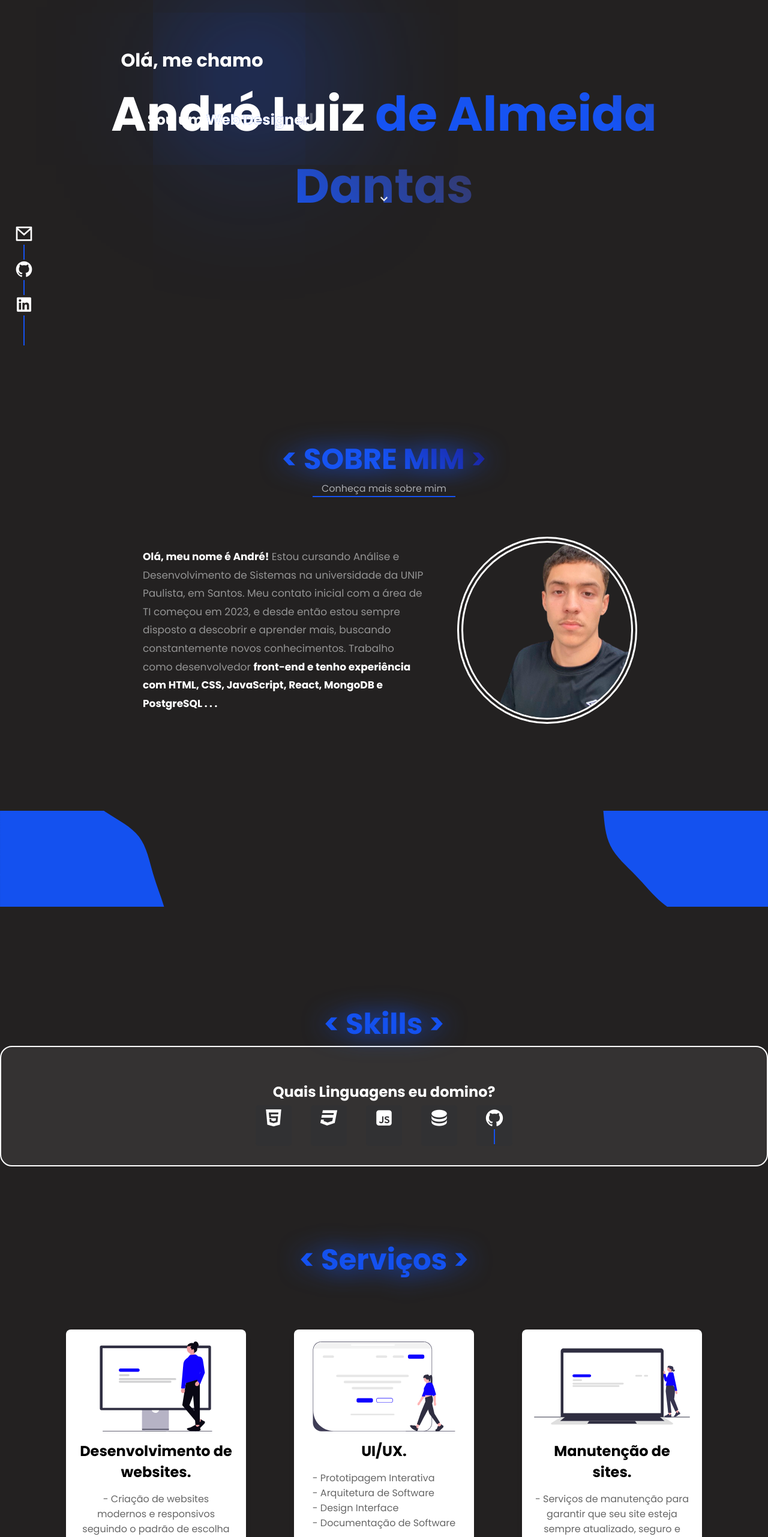
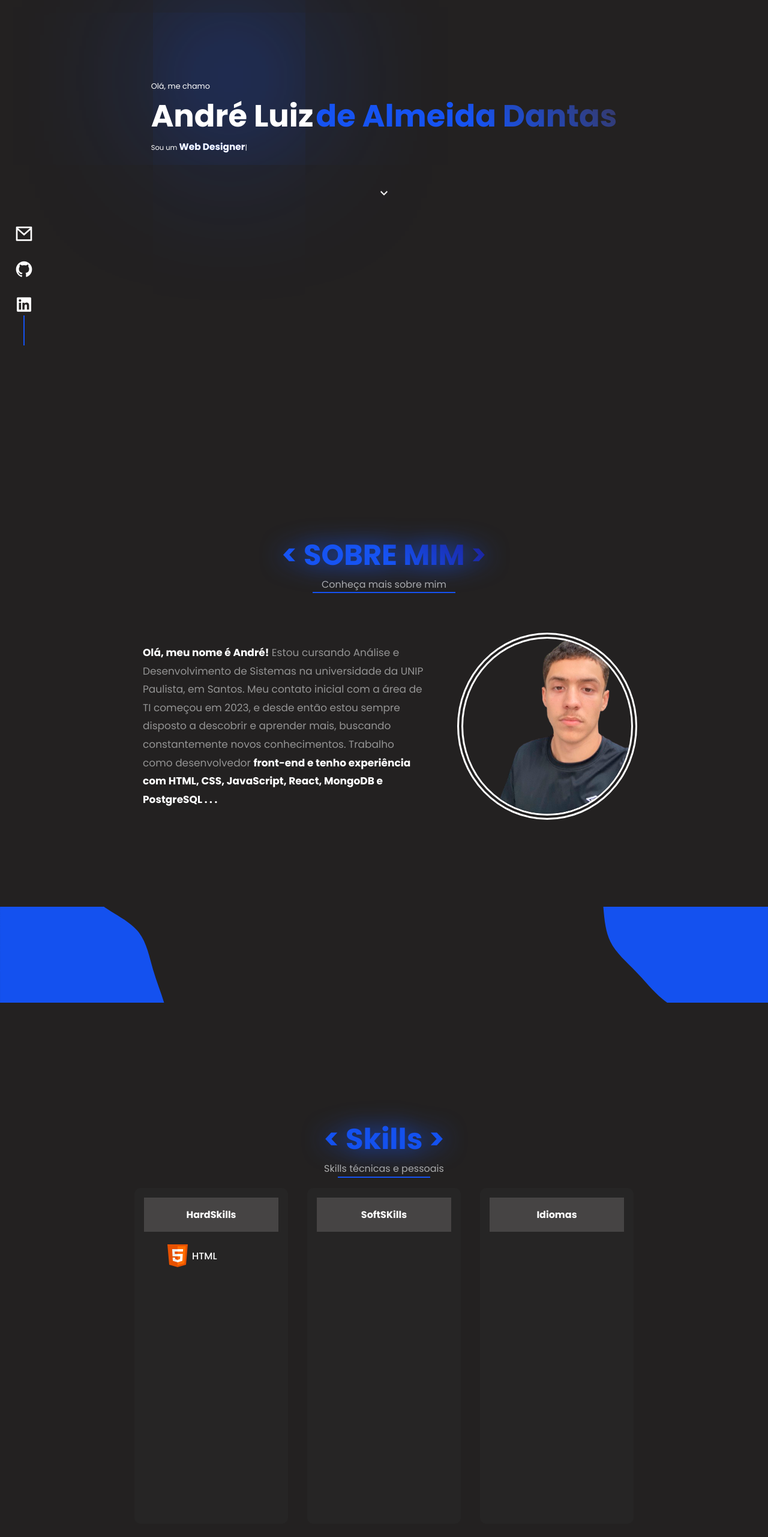
Before and after one commit to dantasz1/Portfolio, a React (Vite) app in the folder my-portifolio/: page / in a window 1280 px wide. Shown: the part 234-2797 px from the top of the page at 60% size. Built offline with nearby package versions, Linux system fonts and the light colour scheme.

Commit message:
otimizando a Hero com unidades de medida para responsividade e melhorando a semantica

```diff
--- a/my-portifolio/index.html
+++ b/my-portifolio/index.html
@@ -6,10 +6,16 @@
     <meta name="viewport" content="width=device-width, initial-scale=1.0" />
     <link href="https://cdn.jsdelivr.net/npm/remixicon/fonts/remixicon.css" rel="stylesheet">
     <link href="https://unpkg.com/boxicons@2.0.7/css/boxicons.min.css" rel="stylesheet">
-    <title> Oi, eu sou o André</title>
+    <script src="https://unpkg.com/aos@2.3.1/dist/aos.js"></script>
+    <link href="https://unpkg.com/aos@2.3.1/dist/aos.css" rel="stylesheet">
+    <link rel="shortcut icon" href="src/assets/images/logo.png" type="image/x-icon">
+    <title> Oi, eu sou o André.</title>
   </head>
   <body>
     <div id="root"></div>
     <script type="module" src="/src/main.jsx"></script>
+    <script>
+      AOS.init();
+    </script>
   </body>
 </html>
--- a/my-portifolio/package.json
+++ b/my-portifolio/package.json
@@ -15,6 +15,7 @@
     "@emotion/styled": "^11.11.5",
     "@mui/icons-material": "^5.15.19",
     "@mui/material": "^5.15.19",
+    "aos": "^2.3.4",
     "react": "^18.2.0",
     "react-dom": "^18.2.0",
     "typed.js": "^2.1.0"
--- a/my-portifolio/src/pages/Home/sections/About/About.jsx
+++ b/my-portifolio/src/pages/Home/sections/About/About.jsx
@@ -9,7 +9,7 @@ const About = () => {
   <div className="info">
     <h2> &lt; Sobre mim &gt;</h2>
     <span>Conheça mais sobre mim</span>
-    <div className="linha-separadora">
+    <div className="linha-separadora1">
     <hr />
     </div>
 
@@ -28,7 +28,7 @@ const About = () => {
       </p>
     </div>
     <div className="minhaFoto">
-      <img src={Foto} alt="Foto de André" />
+      <img id="fotoAndre" src={Foto} alt="Foto de André" />
     </div>
   </div>
   <div className="spacer layer1"></div>
--- a/my-portifolio/src/pages/Home/sections/Hero/Hero.css
+++ b/my-portifolio/src/pages/Home/sections/Hero/Hero.css
@@ -19,58 +19,67 @@ img {
 body {
   font-family: "Poppins", sans-serif;
   background-color: var(--cinza);
-
   min-height: 100vh;
-  width: 100%
-
+  width: 100%;
 }
 
+.backGround-container {
+  height: 100vh; /* Altura igual à altura da tela */
+  width: 100%;
+  padding: 25vh 0vw; /* Espaçamento interno */
+}
 
-.text-gradient {
+.containerTitle {
+  display: flex;
+  justify-content: center;
+  align-items: center;
+  gap: 5rem;
+}
+
+.nome-completo {
+  white-space: nowrap;
+}
+
+#ola {
+  font-size: 1vw;
+  color: var(--branco);
+}
+
+#text-gradient {
   text-align: center;
-  /* Centraliza o conteúdo horizontalmente */
-  font-size: 5rem;
+  font-size: 4vw;
   color: #fff;
   font-weight: bold;
 }
 
-.header-top {
-  position: absolute;
-  top: 39%;
-  /* Ajuste conforme necessário */
-  left: 25%;
-  transform: translateX(-50%);
+.h3multiple {
+  font-size: 0.9vw;
+  color: var(--branco);
+
 }
-
-#ola {
-  font-size: 1.9rem;
-  color: var(--branco);
-  font-family: "Poppins", sans-serif;
+.titulo {
+ text-align: left;
 }
-
-.h3multiple {
-
-  position: absolute;
-  top: 52%;
-  /* Ajuste conforme necessário */
-  left: 30%;
-  transform: translateX(-50%);
-  color: var(--branco);
-  font-size: 1.5rem;
-  /* Ajuste o tamanho conforme necessário */
-  white-space: nowrap;
-  /* Evita que o texto quebre para a próxima linha */
-}
-
 .multiple-text {
   font-weight: bold;
   background: linear-gradient(45deg, #1653f2, #1653f2, #1c1c92);
-
+  font-size: 1.2vw;
   color: #fff;
   -webkit-background-clip: text;
   background-clip: text;
+}
 
+#sobrenome {
+  font-size: 4vw;
+  font-weight: bold;
+  background: linear-gradient(45deg, #1653f2, #1653f2, #373760);
+  -webkit-background-clip: text;
+  background-clip: text;
+  color: transparent;
 }
+
+
+
 
 .luz {
   position: relative;
@@ -82,28 +91,12 @@ body {
 }
 
 
-#sobrenome {
-  font-size: 5rem;
-  font-weight: bold;
-  background: linear-gradient(45deg, #1653f2, #1653f2, #373760);
-  -webkit-background-clip: text;
-  background-clip: text;
-  color: transparent;
-}
 
 
-.backGround-container {
-  max-width: 90%;
-  margin: auto;
-  padding: 25vh 2vw;
-  z-index: 1;
-}
 
-.container {
-  max-width: 100%;
-  margin: auto;
-  padding: 25vh 2vw;
-}
+
+
+
 
 
 
@@ -139,7 +132,7 @@ body {
 }
 
 #arrow img {
-  font-size: 5rem;
+  font-size: 5vh;
 }
 
 
@@ -181,6 +174,7 @@ body {
 
 }
 
+
 #iIcons {
   position: fixed;
   /* ou absolute, dependendo do layout */
@@ -200,26 +194,10 @@ body {
 #iIcons:hover {
 
 
+
   color: var(--azul);
 
   }
-
-
-
-  .ri-mail-line::after,
-  .ri-github-fill::after {
-    content: "";
-    display: block;
-    width: 2px;
-    height: 25px;
-    margin: 0 auto;
-    background-color: var(--azul);
-  }
-
-
-
-
-
 
 
   .ri-linkedin-box-fill::after {
--- a/my-portifolio/src/pages/Home/sections/Hero/Hero.jsx
+++ b/my-portifolio/src/pages/Home/sections/Hero/Hero.jsx
@@ -21,26 +21,33 @@ const Hero = () => {
 
   return (
     <>
-      <header
-      className="backGround-container">
+    <section id="home " className="backGround-container" >
+
 
 
         <span className="luz"></span>
 
-        <div className="header-top">
-        <h4 id="ola">Olá, me chamo</h4>
+<div className="containerTitle">
+    <aside className="titulo">
+
+    <span id="ola">Olá, me chamo</span>
+
+        <div className="nome-completo">
+        <span id="text-gradient">André Luiz</span> <span id="sobrenome"> de Almeida Dantas</span>
         </div>
-        <p className="text-gradient">
-          André Luiz <span id="sobrenome"> de Almeida Dantas</span>
-        </p>
 
-        <h3 className="h3multiple">
-          Sou um <span className="multiple-text"></span>
-        </h3>
+               <span  className="h3multiple">
+                 Sou um <span className="multiple-text"></span>
+               </span>
+    </aside>
+
+</div>
+
         <span id="arrow">
           <KeyboardArrowDownIcon />
         </span>
-      </header>
+
+      </section>
 
       <ul className="icons-contato">
 
@@ -51,7 +58,7 @@ const Hero = () => {
   </li>
   <li>
     <a href="https://github.com/dantasz1" target="_blank" rel="noopener noreferrer">
-      <i id="iIcons" className="ri-github-fill"></i>
+      <i id="iIcons"  className="ri-github-fill"></i>
     </a>
   </li>
   <li>
--- a/my-portifolio/src/pages/Home/sections/Services/Serviços.css
+++ b/my-portifolio/src/pages/Home/sections/Services/Serviços.css
@@ -49,6 +49,7 @@
     padding: 20px;
     text-align: center;
     align-items: center;
+    cursor: pointer;
   }
 
   .card img {
--- a/my-portifolio/src/pages/Home/sections/Services/Serviços.jsx
+++ b/my-portifolio/src/pages/Home/sections/Services/Serviços.jsx
@@ -9,10 +9,12 @@ const Servicos  = () => {
         <>
 
 
-<h2 className="Titulo-servico"> &lt; Serviços &gt;</h2>
+<h2     data-aos="zoom-in"     className="Titulo-servico"> &lt; Serviços &gt;</h2>
 
 
-<section className="servicos">
+<section className="servicos" data-aos="flip-up"
+     data-aos-easing="ease-out-cubic"
+     data-aos-duration="10000">
 <div className="cards">
 <div className="card">
 <img src={undrawWeb} alt="Imagem 1"/>
--- a/my-portifolio/src/pages/Home/sections/Skills/Skills.css
+++ b/my-portifolio/src/pages/Home/sections/Skills/Skills.css
@@ -12,66 +12,131 @@
   body {
     font-family: "Poppins", sans-serif;
     background-color: var(--cinza);
+    min-height: 100vh;
+ width: 100%
   }
 
+#skills {
 
-  .habilidades {
-    justify-content: center;
+  width: 100%;
+  color: var(--branco);
 
-    display: flex;
-  text-align: center;
-    align-items: center;
+}
 
+ .titulos {
+  display: flex;
   flex-direction: column;
-    border: 2px solid white;
-    border-radius: 20px;
+  margin-top: 2rem;
+  justify-content: center;
+  align-items: center;
+ }
 
-   padding: 2rem;
-    background-color: #ffffff14;
-  }
-  .skills {
-   margin: auto auto;
-  }
-
-  .textSkills {
+  .titulos h2 {
     filter: drop-shadow(1px 1px 20px var(--azul));
 
     text-align: center;
     font-size: 3rem;
     color: var(--azul);
   }
-
-  .infoSkill  {
+  .titulos span {
     display: flex;
-    color: var(--branco);
+    align-items: center;
     justify-content: center;
-    align-items: center;
-    font-size: 1.5rem;
-    margin-bottom: 5px;
-  ;
+color: #adadad;
   }
 
-  .skills .item i {
-    font-size: 34px;
-    color: #fff;
+  .linha-separadora2 {
+    display: flex;
+    align-items: center;
+    justify-content: center;
+    width: 12%;
+    border: 1px solid #1653f2;
+    margin: 1px auto; /* Ajuste o espaçamento conforme necessário */
+  }
+
+  /* -================= */
+  .containerSkills {
+    width: 100%;
+    display: flex;
+    flex-wrap: wrap;
+    padding: 1rem 2rem;
+
+    gap: 2rem;
+    justify-content: center;
+/*
+    transform: translateY(50px); Translação para baixo para animação de entrada */
+    /* transition: opacity 0.8s ease, transform 0.8s ease; */
+  }
+
+  /* .containerSkills.aos-init {
+
+
+    /* transform: translateY(0); */
+
+
+
+
+  .skillsBar {
+    flex-direction: column;
+
+
+    background-color: #dbd5d596;
   }
 
 
 
-  .icons {
-    display: flex;
-    gap: 2rem;
-    justify-content: center;
-    flex-wrap: nowrap;
+
+  .skillBar h4 {
+    text-align: center;
+    align-items: center;
+    font-size: 1rem;
+  padding: 1rem 2rem;
+    background-color: rgb(70, 68, 68);
   }
-  .item {
-    padding: 3px;
-    border-radius: 5px;
-    background-color: #313133;
-    transition: transform 0.1s;
-    width: 60px;
+  .bar {
+    flex-direction: column;
+    width: 20vw;
+    height: 70vh;
+    background-color: #29292996;
+    padding: 1rem; /* Adicionado padding para o conteúdo interno */
+    border-radius: 10px; /* Adicionado border-radius para melhor aparência */
   }
-  .item:hover {
-    cursor: pointer;
-    transform: scale(1.5);
+
+  .infoBar > span {
+font-size: 1rem;
+font-weight: 500;
+display: flex;
+padding: 1rem 2rem;
+align-items: center;
   }
+  .progress-line html {
+    position: relative;
+    height: 0.5rem;
+    width: 100%;
+   background-color: #f0f0f0;
+   border-radius: 10px;
+  }
+  .progress-line html::before {
+    position: absolute;
+    content: "";
+    right: 0;
+    top: -10px;
+    height: 0;
+    bottom: 0;
+    border: 0.5rem solid transparent;
+    border-bottom-width: 0px;
+    border-right-width: 0px;
+    border-top-color: #000;
+  }
+  .bar .progress-line span:after {
+    position: absolute;
+    right: 0;
+    top: -28px;
+    color: #fff;
+    font-size: 12px;
+    font-weight: 500;
+    padding: 1px 8px;
+    background: #000;
+    border-radius: 3px;
+    opacity: 0;
+  }
--- a/my-portifolio/src/pages/Home/sections/Skills/Skills.jsx
+++ b/my-portifolio/src/pages/Home/sections/Skills/Skills.jsx
@@ -1,42 +1,103 @@
-import  "../Skills/Skills.css"
+import { useState, useEffect } from "react";
+import "../Skills/Skills.css";
+import AOS from 'aos';
+import 'aos/dist/aos.css';
+
+
+
+
+
 
 const Skills = () => {
-    return (
-      <>
+  const [visivel, setVisivel] = useState(false);
 
-      <h2 className="textSkills"> &lt; Skills &gt;</h2>
-        <div className="habilidades">
+  useEffect(() => {
+    if (visivel) {
+      AOS.init({
+        easing: 'ease-in-out', // Tipo de easing
+        once: true, // Anima apenas uma vez ao entrar na tela
+      });
+      AOS.refresh();
+    }
+  }, [visivel]);
 
-        <div className="skills">
+  const handleScroll = () => {
+    // Verifique o scroll da página aqui para determinar se `visivel` deve ser setado como true
+    if (!visivel) {
+      setVisivel(true);
+    }
+  };
 
-          <br />
+  useEffect(() => {
+    window.addEventListener('scroll', handleScroll);
+    return () => {
+      window.removeEventListener('scroll', handleScroll);
+    };
+  }, );
 
-      <h4 className="infoSkill">Quais Linguagens eu domino?</h4>
 
-          <div className="icons">
-            <div className="item">
-              <i className="ri-html5-fill"></i>
+
+
+
+  return (
+    <>
+      <section id="skills" data-aos="zoom-in" data-aos-duration=" 10000" >
+        <div className="titulos">
+          <h2 className="textSkills"> &lt; Skills &gt;</h2>
+          <span>Skills técnicas e pessoais</span>
+          <div className="linha-separadora2">
+            <hr />
+          </div>
+        </div>
+        <div className = "containerSkills" >
+
+          <div className="skillBar">
+
+
+            <div className="bar">
+            <h4>HardSkills</h4>
+              <div className="infoBar">
+                <span className="icon html"><svg xmlns="http://www.w3.org/2000/svg" viewBox="0 0 48 48" width="48px" height="48px">
+                                    <path fill="#E65100" d="M41,5H7l3,34l14,4l14-4L41,5L41,5z"></path>
+                                    <path fill="#FF6D00" d="M24 8L24 39.9 35.2 36.7 37.7 8z"></path>
+                                    <path fill="#FFF" d="M24,25v-4h8.6l-0.7,11.5L24,35.1v-4.2l4.1-1.4l0.3-4.5H24z M32.9,17l0.3-4H24v4H32.9z"></path>
+                                    <path fill="#EEE" d="M24,30.9v4.2l-7.9-2.6L15.7,27h4l0.2,2.5L24,30.9z M19.1,17H24v-4h-9.1l0.7,12H24v-4h-4.6L19.1,17z"></path>
+                                </svg>HTML</span>
+
+              </div>
+              <div className="progress-line html" data-progress = "90" ><span></span></div>
             </div>
-            <div className="item">
-              <i className="ri-css3-fill"></i>
+          </div>
+
+
+          <div className="skillBar">
+
+
+            <div className="bar">
+            <h4>SoftSKills</h4>
+              <div className="infoBar">
+                <span className="icon html"></span>
+
+              </div>
+              <div className="progress-line html" data-progress = "90" ><span></span></div>
             </div>
-            <div className="item">
-              <i className="ri-javascript-fill"></i>
-            </div>
-            <div className="item">
-              <i className="ri-database-2-fill"></i>
-            </div>
-            <div className="item">
-              <i className="ri-github-fill"></i>
+          </div>
+          <div className="skillBar">
+
+
+            <div className="bar">
+            <h4>Idiomas</h4>
+              <div className="infoBar">
+                <span className="icon brazil"></span>
+
+              </div>
+              <div className="progress-line port" data-progress = "90" ><span></span></div>
             </div>
           </div>
         </div>
-      </div>
+      </section>
     </>
+  );
+};
 
-    )
-
-
-  }
-
-export default Skills
+export default Skills;
```
Also changed, not shown: my-portifolio/src/pages/Home/sections/About/About.css (+16 -1 lines), 1 other file (tests, documents, lock files or other folders).
